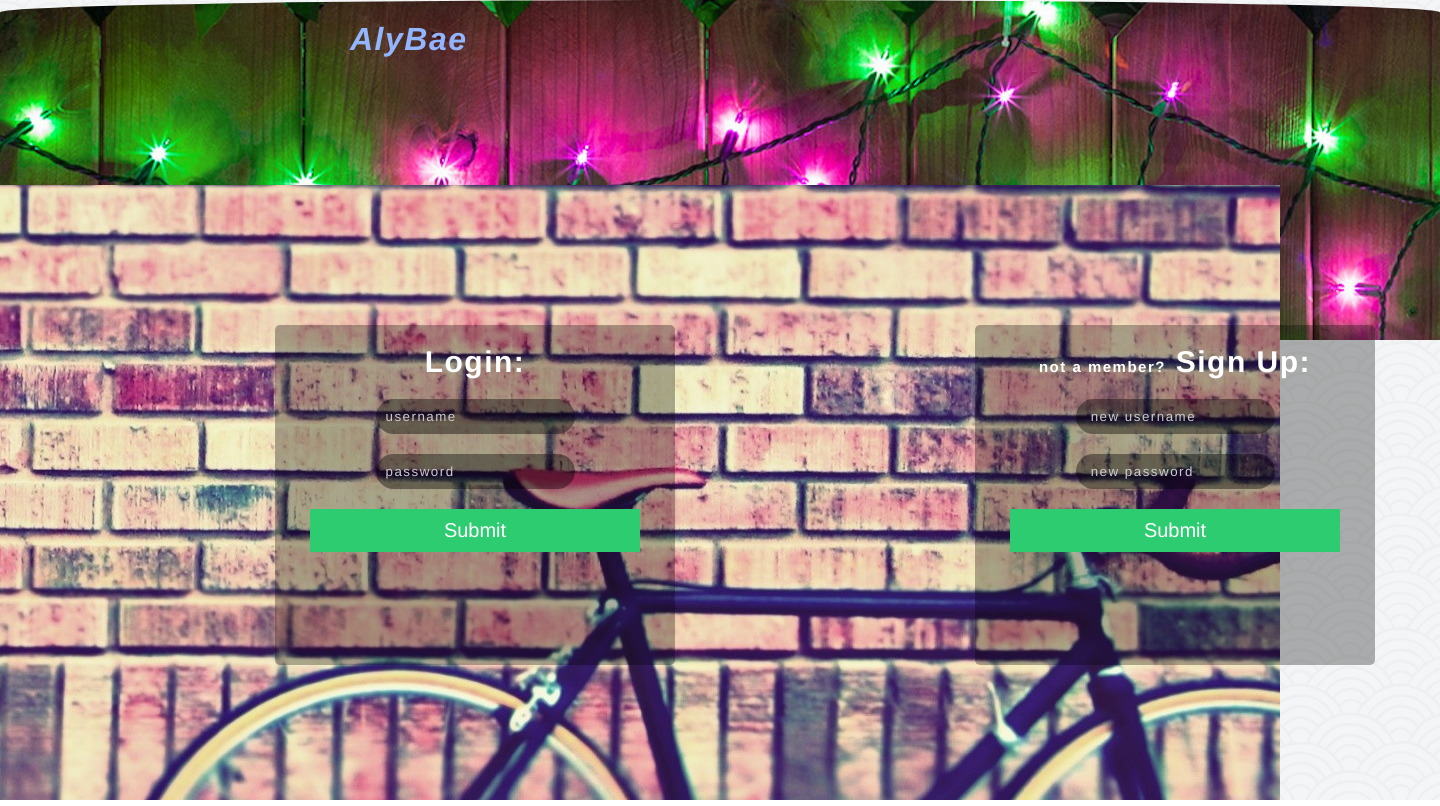
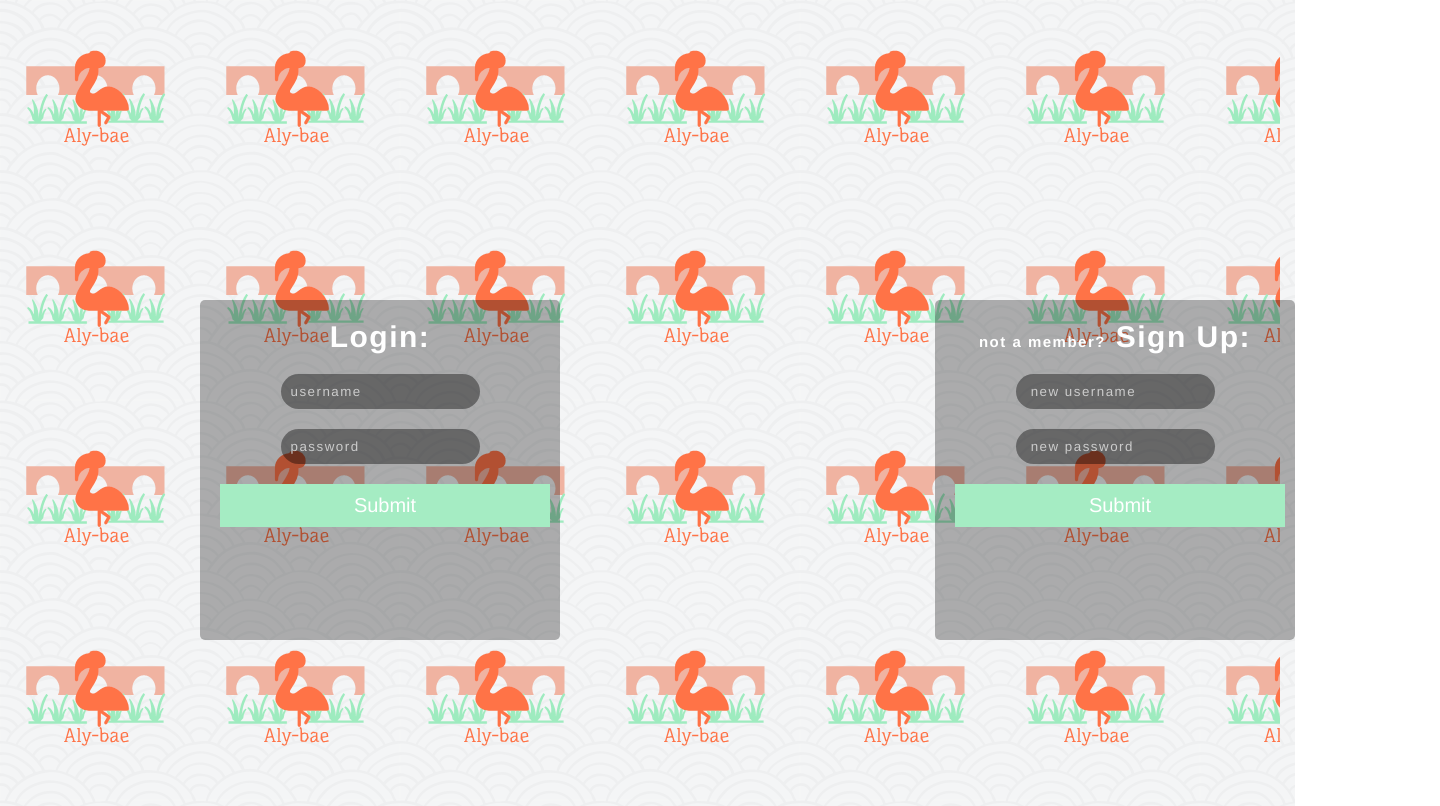
Before and after one commit to girlslearningcodeyul/frontend_alybae, a React (Create React App) app: page / in a window 1280 px wide. Shown: the top 806 px of the page, 1440 px wide, since content can reach past the window. Built offline with nearby package versions, Linux system fonts and the light colour scheme.

Commit message:
a couple of css added

```diff
--- a/src/App.css
+++ b/src/App.css
@@ -2,20 +2,20 @@ body{
   font-family: Helvetica, sans-serif;
   letter-spacing: 1.5px;
   background-image: url(images/pattern.png);
-}
 
-.title{
-  font-style: italic;
-  position: absolute;
-  left: 350px;
-  top: 0px;
-  color: #93B4FF
 }
 
 /*
 the following CSS is or the login/create account landing page
 _____________________________________________________________
 */
+
+.loginPageBanner{
+  background-image: url(images/logo.png);
+height: 2000px;
+
+
+}
 .login{
   color:white;
   text-align: center;
@@ -24,8 +24,8 @@ _____________________________________________________________
   font-weight: bold;
   border-radius: 5px;
   position: relative;
-  top: 325px;
-  left: 275px;
+  top: 300px;
+  left: 200px;
   width:25%;
   height: 300px;
   background:rgba(0,0,0,0.3);
@@ -41,7 +41,7 @@ _____________________________________________________________
   font-weight: bold;
   border-radius: 5px;
   position: relative;
-  top: 325px;
+  top: 300px;
   left: 575px;
   width: 25%;
   height: 300px;
@@ -49,7 +49,7 @@ _____________________________________________________________
 }
 
 .loginSubmitButton, .createSubmitButton{
-  background:#2ecc71;
+  background:#a5ecc3;
   border:0;
   color:#fff;
   padding:10px;
@@ -75,22 +75,6 @@ _____________________________________________________________
   letter-spacing: 1.5px;
 }
 
-.banner{
-  background-image: url(images/hanging_lights.jpg);
-  background-position-y: 35%;
-  min-width: 1440px;
-  border-radius: 400%/100px 100px 0 0;
-}
-.wall{
-  background-image: url(images/wall.jpg);
-  background-repeat: no-repeat;
-  position: fixed;
-  height: 615px;
-  width: 100%;
-  bottom: 0px;
-  background-position-y: 67%;
-  background-position-X: 85%;
-}
 
 .inputLogin::-webkit-input-placeholder { /* Chrome/Opera/Safari */
   color: #ccc;
--- a/src/Login.js
+++ b/src/Login.js
@@ -75,8 +75,6 @@ class Login extends Component {
             })
     }
 
-
-
     renderLoginForm = () => {
         return (<div className="loginDiv"> Login:
           <form onSubmit={this.handleLoginSubmit}>
@@ -117,25 +115,20 @@ class Login extends Component {
     render() {
         if (this.state.loginFailed) {
             return (<div className="loginFailed">
-            <h1>Login Failed!</h1>
-            <img src='http://www.baronsofbullshit.com/content/images/GabeN.gif' alt=""/>
+                <h1>Login Failed!</h1>
+                <img src='http://www.baronsofbullshit.com/content/images/GabeN.gif' alt="" />
             </div>)
         }
         else {
             return (
+                <div className="loginPageBanner">
 
-                <div className="banner">
-                    <div className="wall"> </div>
-                    <div><h1 className="title">AlyBae</h1>
-                        <div>
-                            <div className="login">
-                                {this.renderLoginForm()}</div>
-                            <div className="signUp">
-                                {this.renderCreateAccountForm()}</div>
-                        </div>
-                    </div>
+                        <div className="login">
+                            {this.renderLoginForm()}</div>
+                        <div className="signUp">
+                            {this.renderCreateAccountForm()}</div>
+
                 </div>
-
             );
         }
     }
```
Also changed, not shown: src/images/logo.png (added).
